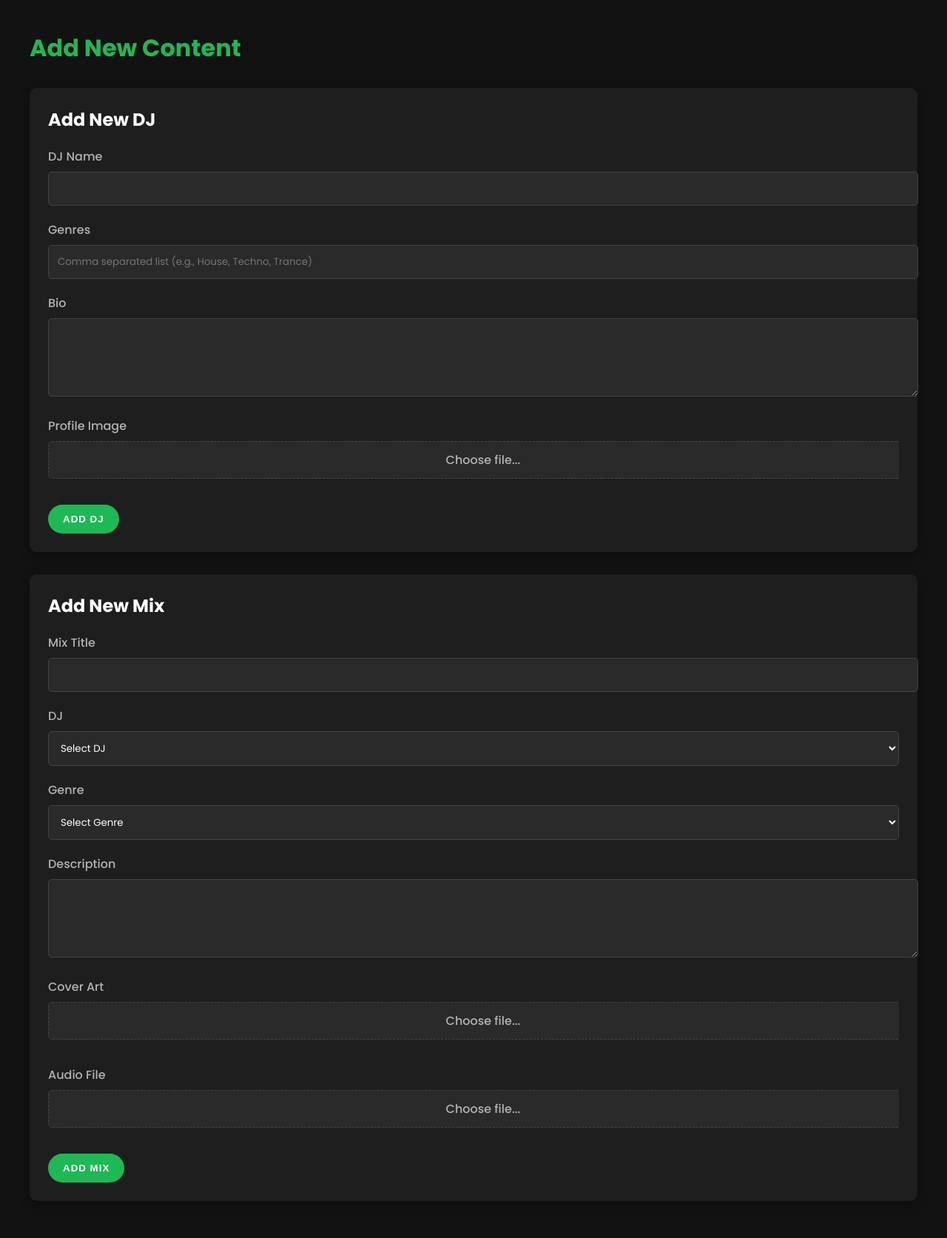
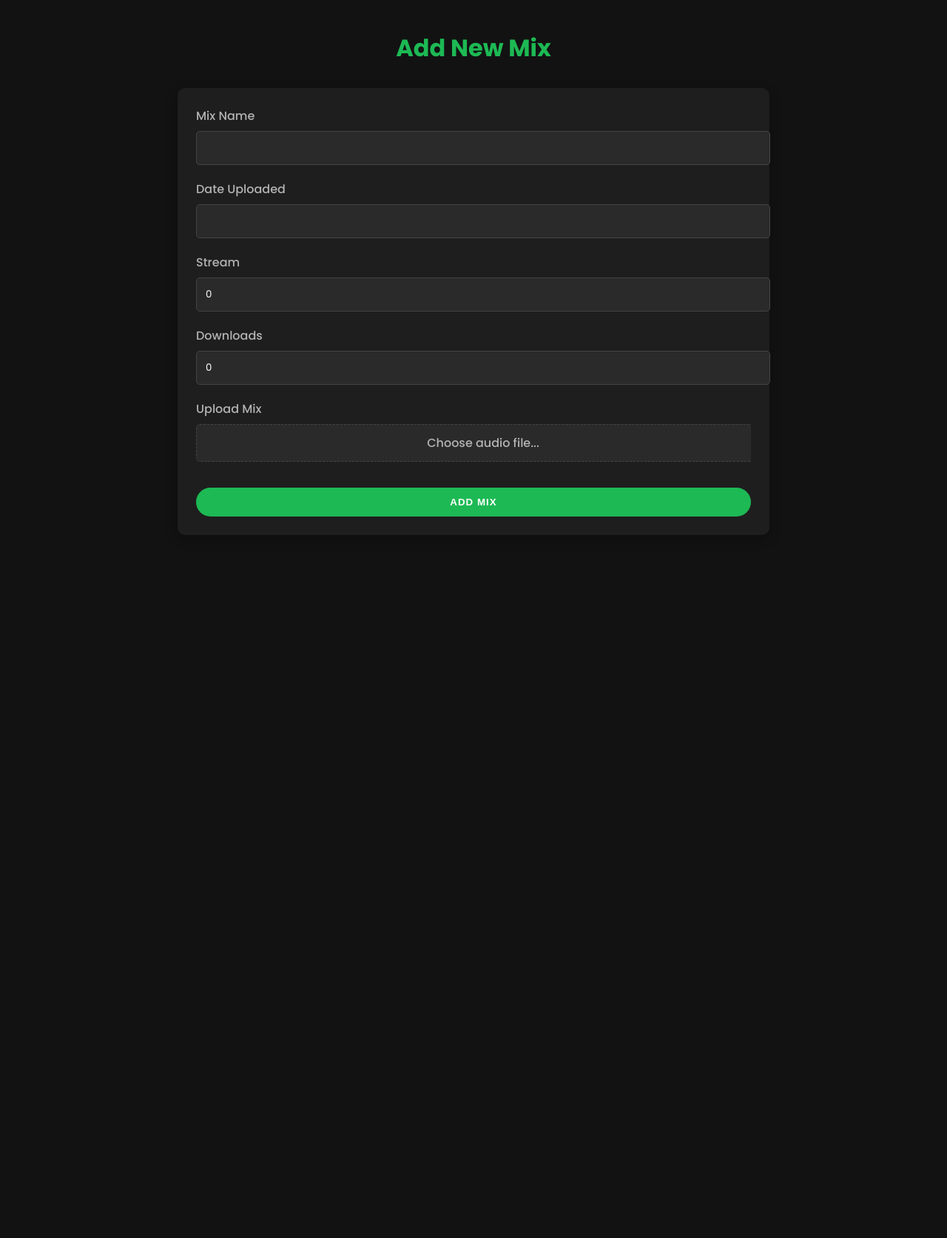
Before and after one commit to Chembeu/music_app, a Flask app: page /add_mix in a window 1280 px wide. Shown: the whole page at 74% size. After the commit the page ends 698 px from the top, so only its background shows below. Run offline with Flask 3, Linux system fonts and the light colour scheme.

Commit message:
can upload

```diff
--- a/app/templates/upload.html
+++ b/app/templates/upload.html
@@ -3,7 +3,7 @@
 <head>
     <meta charset="UTF-8">
     <meta name="viewport" content="width=device-width, initial-scale=1.0">
-    <title>Add DJs and Mixes</title>
+    <title>Add Mix</title>
     <link rel="stylesheet" href="https://cdnjs.cloudflare.com/ajax/libs/font-awesome/6.4.0/css/all.min.css">
     <link href="https://fonts.googleapis.com/css2?family=Poppins:wght@300;400;500;600;700&display=swap" rel="stylesheet">
     <style>
@@ -16,7 +16,7 @@
         }
 
         .container {
-            max-width: 1200px;
+            max-width: 800px;
             margin: 0 auto;
             padding: 20px;
         }
@@ -24,6 +24,7 @@
         h1 {
             color: #1db954;
             margin-bottom: 30px;
+            text-align: center;
         }
 
         .form-section {
@@ -32,13 +33,6 @@
             border-radius: 10px;
             margin-bottom: 30px;
             box-shadow: 0 5px 15px rgba(0,0,0,0.3);
-        }
-
-        .form-section h2 {
-            margin-top: 0;
-            display: flex;
-            justify-content: space-between;
-            align-items: center;
         }
 
         .form-group {
@@ -78,6 +72,7 @@
             text-transform: uppercase;
             letter-spacing: 1px;
             transition: all 0.3s ease;
+            width: 100%;
         }
 
         .btn:hover {
@@ -121,149 +116,95 @@
             margin-bottom: 20px;
             display: none;
         }
+
+        .error-message {
+            color: #ff4d4d;
+            font-size: 0.9em;
+            margin-top: 5px;
+        }
     </style>
 </head>
 <body>
     <div class="container">
-        <h1>Add New Content</h1>
+        <h1>Add New Mix</h1>
 
-        <div id="success-message" class="success-message">
-            Content added successfully!
-        </div>
+        {% with messages = get_flashed_messages() %}
+            {% if messages %}
+                <div class="success-message" style="display: block;">
+                    {{ messages[0] }}
+                </div>
+            {% endif %}
+        {% endwith %}
 
-        <!-- Add DJ Section -->
         <div class="form-section">
-            <h2>Add New DJ</h2>
-            <form id="add-dj-form">
+            <form method="POST" enctype="multipart/form-data" id="add-mix-form">
+                {{ form.hidden_tag() }}
+
                 <div class="form-group">
-                    <label for="dj-name">DJ Name</label>
-                    <input type="text" id="dj-name" class="form-control" required>
+                    {{ form.name.label }}
+                    {{ form.name(class="form-control") }}
+                    {% for error in form.name.errors %}
+                        <span class="error-message">{{ error }}</span>
+                    {% endfor %}
                 </div>
 
                 <div class="form-group">
-                    <label for="dj-genres">Genres</label>
-                    <input type="text" id="dj-genres" class="form-control" placeholder="Comma separated list (e.g., House, Techno, Trance)" required>
+                    {{ form.date_uploaded.label }}
+                    {{ form.date_uploaded(class="form-control") }}
+                    {% for error in form.date_uploaded.errors %}
+                        <span class="error-message">{{ error }}</span>
+                    {% endfor %}
                 </div>
 
                 <div class="form-group">
-                    <label for="dj-bio">Bio</label>
-                    <textarea id="dj-bio" class="form-control" rows="4"></textarea>
+                    {{ form.stream.label }}
+                    {{ form.stream(class="form-control") }}
+                    {% for error in form.stream.errors %}
+                        <span class="error-message">{{ error }}</span>
+                    {% endfor %}
                 </div>
 
                 <div class="form-group">
-                    <label for="dj-image">Profile Image</label>
-                    <div class="file-upload">
-                        <label class="file-upload-btn">
-                            <span id="file-name">Choose file...</span>
-                            <input type="file" id="dj-image" class="file-upload-input" accept="image/*" required>
-                        </label>
-                    </div>
-                </div>
-
-                <button type="submit" class="btn">Add DJ</button>
-            </form>
-        </div>
-
-        <!-- Add Mix Section -->
-        <div class="form-section">
-            <h2>Add New Mix</h2>
-            <form id="add-mix-form">
-                <div class="form-group">
-                    <label for="mix-title">Mix Title</label>
-                    <input type="text" id="mix-title" class="form-control" required>
+                    {{ form.downloads.label }}
+                    {{ form.downloads(class="form-control") }}
+                    {% for error in form.downloads.errors %}
+                        <span class="error-message">{{ error }}</span>
+                    {% endfor %}
                 </div>
 
                 <div class="form-group">
-                    <label for="mix-dj">DJ</label>
-                    <select id="mix-dj" class="form-control" required>
-                        <option value="">Select DJ</option>
-                        <!-- This would be populated from your database in a real app -->
-                        <option value="1">DJ Example</option>
-                        <option value="2">Another DJ</option>
-                    </select>
+                    <label for="file">Upload Mix</label>
+                    <div class="file-upload">
+                        <label class="file-upload-btn">
+                            <span id="file-name">Choose audio file...</span>
+                            {{ form.file(class="file-upload-input") }}
+                        </label>
+                    </div>
+                    {% for error in form.file.errors %}
+                        <span class="error-message">{{ error }}</span>
+                    {% endfor %}
                 </div>
 
-                <div class="form-group">
-                    <label for="mix-genre">Genre</label>
-                    <select id="mix-genre" class="form-control" required>
-                        <option value="">Select Genre</option>
-                        <option value="house">House</option>
-                        <option value="techno">Techno</option>
-                        <option value="trance">Trance</option>
-                        <option value="dubstep">Dubstep</option>
-                    </select>
-                </div>
-
-                <div class="form-group">
-                    <label for="mix-description">Description</label>
-                    <textarea id="mix-description" class="form-control" rows="4"></textarea>
-                </div>
-
-                <div class="form-group">
-                    <label for="mix-cover">Cover Art</label>
-                    <div class="file-upload">
-                        <label class="file-upload-btn">
-                            <span id="mix-cover-name">Choose file...</span>
-                            <input type="file" id="mix-cover" class="file-upload-input" accept="image/*" required>
-                        </label>
-                    </div>
-                </div>
-
-                <div class="form-group">
-                    <label for="mix-audio">Audio File</label>
-                    <div class="file-upload">
-                        <label class="file-upload-btn">
-                            <span id="mix-audio-name">Choose file...</span>
-                            <input type="file" id="mix-audio" class="file-upload-input" accept="audio/*" required>
-                        </label>
-                    </div>
-                </div>
-
-                <button type="submit" class="btn">Add Mix</button>
+                {{ form.submit(class="btn") }}
             </form>
         </div>
     </div>
 
     <script>
         // File input display
-        document.getElementById('dj-image').addEventListener('change', function(e) {
-            const fileName = e.target.files[0] ? e.target.files[0].name : 'Choose file...';
+        document.getElementById('file').addEventListener('change', function(e) {
+            const fileName = e.target.files[0] ? e.target.files[0].name : 'Choose audio file...';
             document.getElementById('file-name').textContent = fileName;
         });
 
-        document.getElementById('mix-cover').addEventListener('change', function(e) {
-            const fileName = e.target.files[0] ? e.target.files[0].name : 'Choose file...';
-            document.getElementById('mix-cover-name').textContent = fileName;
-        });
-
-        document.getElementById('mix-audio').addEventListener('change', function(e) {
-            const fileName = e.target.files[0] ? e.target.files[0].name : 'Choose file...';
-            document.getElementById('mix-audio-name').textContent = fileName;
-        });
-
-        // Form submission handlers
-        document.getElementById('add-dj-form').addEventListener('submit', function(e) {
-            e.preventDefault();
-            showSuccessMessage();
-            this.reset();
-            document.getElementById('file-name').textContent = 'Choose file...';
-        });
-
-        document.getElementById('add-mix-form').addEventListener('submit', function(e) {
-            e.preventDefault();
-            showSuccessMessage();
-            this.reset();
-            document.getElementById('mix-cover-name').textContent = 'Choose file...';
-            document.getElementById('mix-audio-name').textContent = 'Choose file...';
-        });
-
-        function showSuccessMessage() {
-            const message = document.getElementById('success-message');
-            message.style.display = 'block';
+        // Show success message if it exists
+        const successMessage = document.querySelector('.success-message');
+        if (successMessage && successMessage.textContent.trim() !== '') {
+            successMessage.style.display = 'block';
 
             // Hide after 3 seconds
             setTimeout(() => {
-                message.style.display = 'none';
+                successMessage.style.display = 'none';
             }, 3000);
         }
     </script>
```
Also changed, not shown: app/static/uploads/Screenshot_6.png (added).
